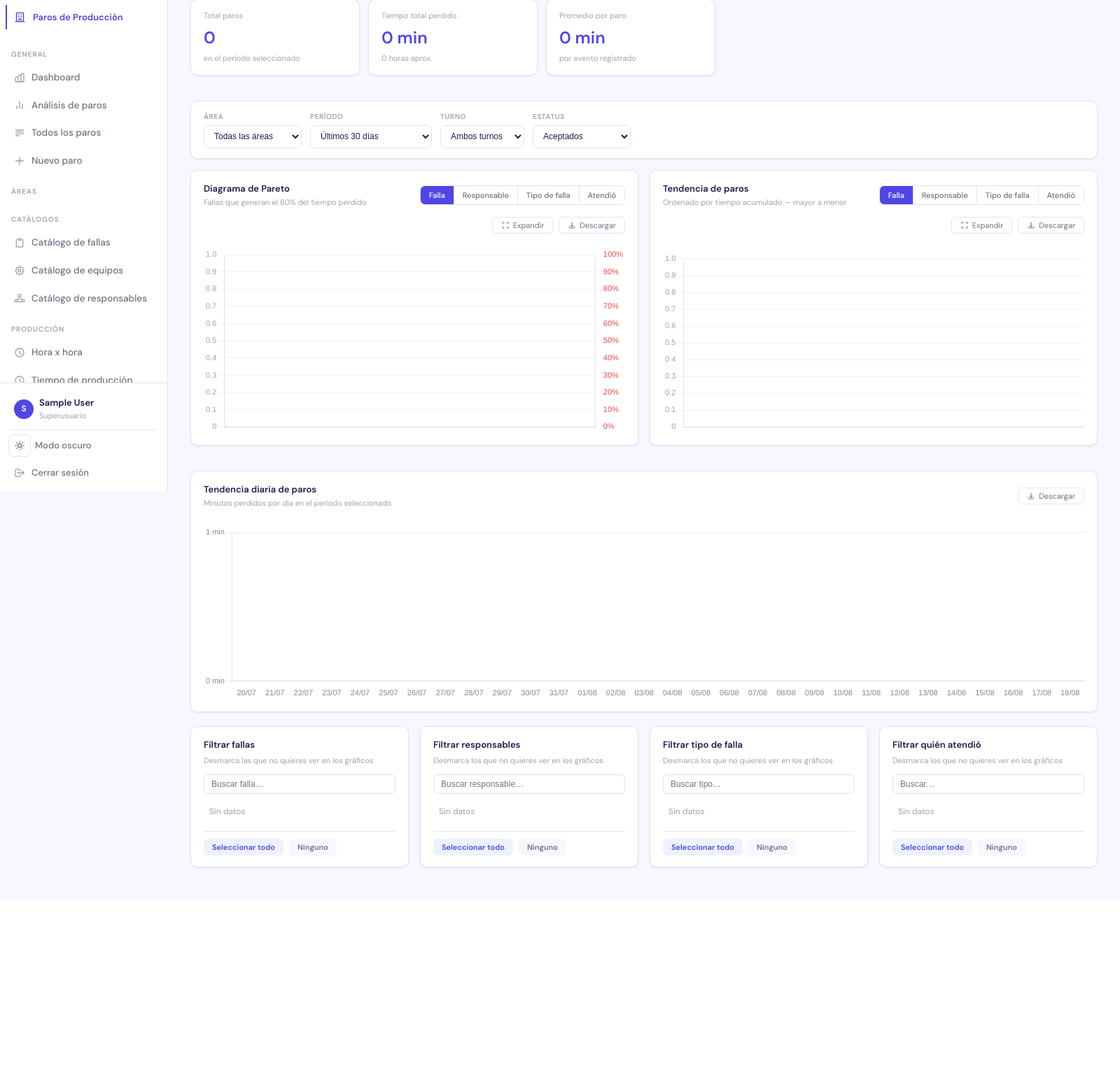
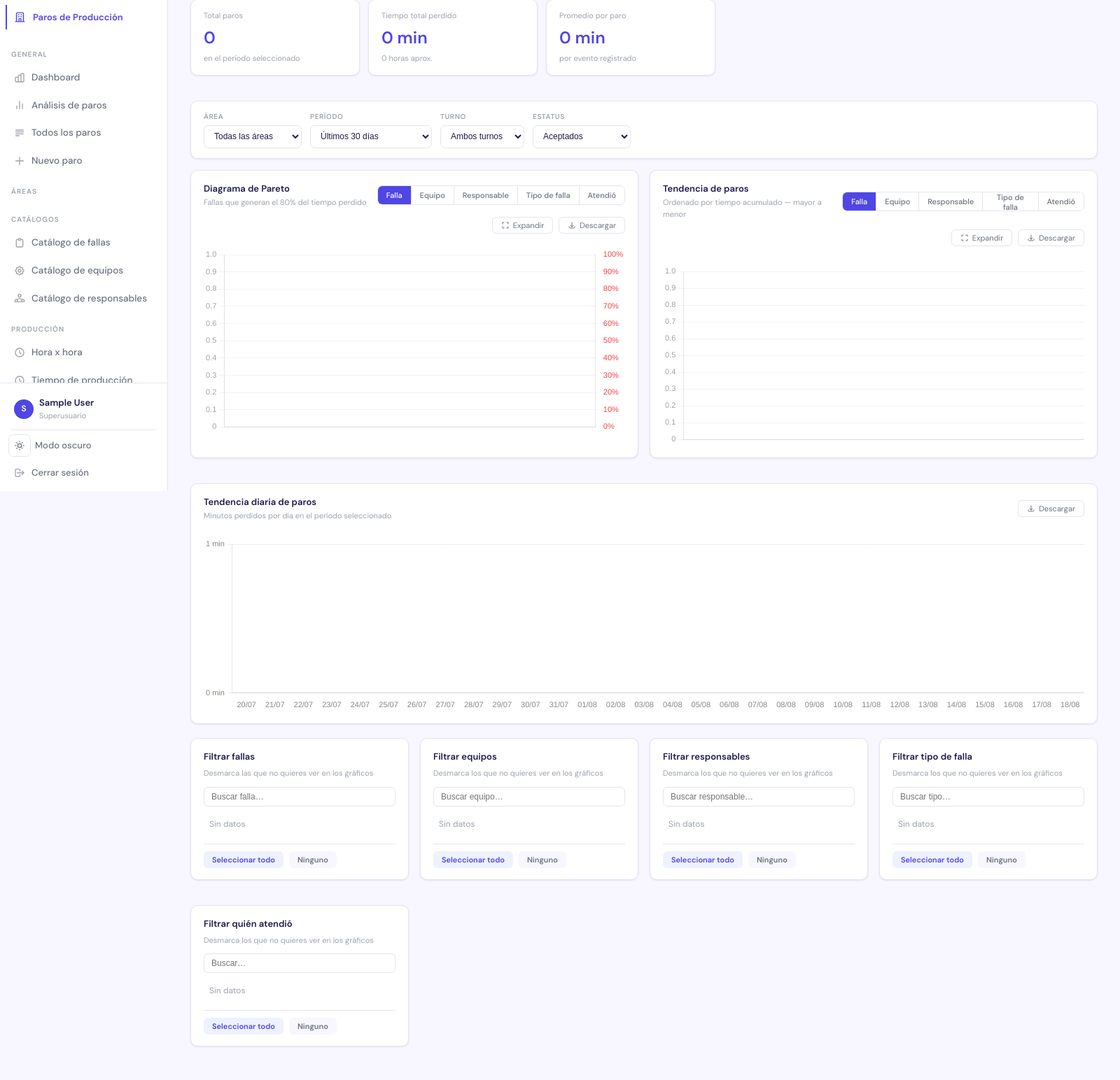
Before and after one commit to Fernando00MPR/Project_paro_-_mto_Docker_Imagen, a Django app: page /analisis/ in a window 1600 px wide. Shown: the part 98-1642 px from the top of the page at 70% size. Before the commit the page ends 1340 px from the top, so only its background shows below. Run offline with Django 5.2, Linux system fonts and the light colour scheme; the visitor is signed in with stand-in values (Sample User, id 1); data that the repository does not hold is empty.

Commit message:
Gestión de Paros de Producción y Mantenimiento

```diff
--- a/paros_app/templates/paros_app/analisis_paros.html
+++ b/paros_app/templates/paros_app/analisis_paros.html
@@ -37,6 +37,7 @@
         {% for r in resp_excluidas %}<input type="hidden" name="excluir_resp" value="{{ r }}">{% endfor %}
         {% for t in tipos_excluidos %}<input type="hidden" name="excluir_tipo" value="{{ t }}">{% endfor %}
         {% for a in atendio_excluidos %}<input type="hidden" name="excluir_atendio" value="{{ a }}">{% endfor %}
+        {% for e in equipos_excluidos %}<input type="hidden" name="excluir_equipo"  value="{{ e }}">{% endfor %}
 
         <div style="display:flex;flex-direction:column;gap:4px;">
             <label style="font-size:10px;font-weight:700;text-transform:uppercase;letter-spacing:.06em;color:var(--text-3);">{% trans "Área" %}</label>
@@ -105,11 +106,13 @@
         <div style="display:flex;justify-content:space-between;align-items:center;margin-bottom:12px;">
             <div>
                 <div style="font-size:13px;font-weight:700;color:var(--text);">{% trans "Diagrama de Pareto" %}</div>
-                <div style="font-size:11px;color:var(--text-3);">{% if modo_pareto == 'falla' %}{% trans "Fallas" %}{% elif modo_pareto == 'responsable' %}{% trans "Responsables" %}{% else %}{% trans "Tipos de falla" %}{% endif %} {% trans "que generan el 80% del tiempo perdido" %}</div>
+                <div style="font-size:11px;color:var(--text-3);">{% if modo_pareto == 'falla' %}{% trans "Fallas" %}{% elif modo_pareto == 'responsable' %}{% trans "Responsables" %}{% elif modo_pareto == 'atendio' %}{% trans "Quién atendió" %}{% elif modo_pareto == 'equipo' %}{% trans "Equipos" %}{% else %}{% trans "Tipos de falla" %}{% endif %} {% trans "que generan el 80% del tiempo perdido" %}</div>
             </div>
             <div style="display:flex;border:1px solid var(--border);border-radius:7px;overflow:hidden;height:28px;">
                 <button type="button" id="bp-falla" onclick="setModoPareto('falla'); prepararExclusiones();"
                         style="padding:0 12px;font-size:11px;font-weight:500;cursor:pointer;border:none;font-family:inherit;background:{% if modo_pareto == 'falla' %}var(--indigo){% else %}var(--white){% endif %};color:{% if modo_pareto == 'falla' %}#fff{% else %}var(--text-2){% endif %};">{% trans "Falla" %}</button>
+                <button type="button" id="bp-equipo" onclick="setModoPareto('equipo'); prepararExclusiones();"
+                        style="padding:0 12px;font-size:11px;font-weight:500;cursor:pointer;border:none;border-left:1px solid var(--border);font-family:inherit;background:{% if modo_pareto == 'equipo' %}var(--indigo){% else %}var(--white){% endif %};color:{% if modo_pareto == 'equipo' %}#fff{% else %}var(--text-2){% endif %};">{% trans "Equipo" %}</button>
                 <button type="button" id="bp-resp" onclick="setModoPareto('responsable'); prepararExclusiones();"
                         style="padding:0 12px;font-size:11px;font-weight:500;cursor:pointer;border:none;border-left:1px solid var(--border);font-family:inherit;background:{% if modo_pareto == 'responsable' %}var(--indigo){% else %}var(--white){% endif %};color:{% if modo_pareto == 'responsable' %}#fff{% else %}var(--text-2){% endif %};">{% trans "Responsable" %}</button>
                 <button type="button" id="bp-tipo" onclick="setModoPareto('tipo_falla'); prepararExclusiones();"
@@ -141,6 +144,8 @@
             <div style="display:flex;border:1px solid var(--border);border-radius:7px;overflow:hidden;height:28px;">
                 <button type="button" id="bb-falla" onclick="setModoBarras('falla'); prepararExclusiones();"
                         style="padding:0 12px;font-size:11px;font-weight:500;cursor:pointer;border:none;font-family:inherit;background:{% if modo_barras == 'falla' %}var(--indigo){% else %}var(--white){% endif %};color:{% if modo_barras == 'falla' %}#fff{% else %}var(--text-2){% endif %};">{% trans "Falla" %}</button>
+                <button type="button" id="bb-equipo" onclick="setModoBarras('equipo'); prepararExclusiones();"
+                        style="padding:0 12px;font-size:11px;font-weight:500;cursor:pointer;border:none;border-left:1px solid var(--border);font-family:inherit;background:{% if modo_barras == 'equipo' %}var(--indigo){% else %}var(--white){% endif %};color:{% if modo_barras == 'equipo' %}#fff{% else %}var(--text-2){% endif %};">{% trans "Equipo" %}</button>
                 <button type="button" id="bb-resp" onclick="setModoBarras('responsable'); prepararExclusiones();"
                         style="padding:0 12px;font-size:11px;font-weight:500;cursor:pointer;border:none;border-left:1px solid var(--border);font-family:inherit;background:{% if modo_barras == 'responsable' %}var(--indigo){% else %}var(--white){% endif %};color:{% if modo_barras == 'responsable' %}#fff{% else %}var(--text-2){% endif %};">{% trans "Responsable" %}</button>
                 <button type="button" id="bb-tipo" onclick="setModoBarras('tipo_falla'); prepararExclusiones();"
@@ -213,6 +218,30 @@
             <div style="display:flex;gap:8px;margin-top:10px;padding-top:10px;border-top:1px solid var(--border);">
                 <button type="button" onclick="toggleTodos('lista-fallas',true); prepararExclusiones();" style="padding:5px 12px;border-radius:6px;font-size:11px;font-weight:600;cursor:pointer;border:none;background:var(--indigo-lt);color:var(--indigo);font-family:inherit;">{% trans "Seleccionar todo" %}</button>
                 <button type="button" onclick="toggleTodos('lista-fallas',false); prepararExclusiones();" style="padding:5px 12px;border-radius:6px;font-size:11px;font-weight:600;cursor:pointer;border:none;background:var(--surface);color:var(--text-2);font-family:inherit;">{% trans "Ninguno" %}</button>
+            </div>
+        </div>
+
+        <div class="card" style="padding:16px 18px;">
+            <div style="font-size:13px;font-weight:700;color:var(--text);margin-bottom:4px;">{% trans "Filtrar equipos" %}</div>
+            <div style="font-size:11px;color:var(--text-3);margin-bottom:10px;">{% trans "Desmarca los que no quieres ver en los gráficos" %}</div>
+            <input type="text" id="buscador-equipos" placeholder="{% trans 'Buscar equipo…' %}"
+                   style="width:100%;border:1px solid var(--border);border-radius:6px;padding:6px 10px;font-size:12px;margin-bottom:8px;background:var(--white);color:var(--text);outline:none;box-sizing:border-box;">
+            <div id="lista-equipos" style="max-height:220px;overflow-y:auto;display:flex;flex-direction:column;gap:2px;">
+                {% for e in lista_equipos %}
+                <label class="equipo-item" style="display:flex;align-items:center;gap:8px;padding:5px 6px;border-radius:5px;cursor:pointer;font-size:12px;color:var(--text);"
+                       onmouseover="this.style.background='var(--indigo-lt)'" onmouseout="this.style.background=''">
+                    <input type="checkbox" class="chk-equipo" data-val="{{ e.equipo }}"
+                           {% if e.equipo not in equipos_excluidos %}checked{% endif %}
+                           onchange="prepararExclusiones()"
+                           style="width:14px;height:14px;accent-color:var(--indigo);flex-shrink:0;">
+                    <span style="flex:1;">{{ e.equipo }}</span>
+                    <span style="font-size:11px;color:var(--text-3);">{{ e.minutos }} min</span>
+                </label>
+                {% empty %}<div style="font-size:12px;color:var(--text-3);padding:8px;">{% trans "Sin datos" %}</div>{% endfor %}
+            </div>
+            <div style="display:flex;gap:8px;margin-top:10px;padding-top:10px;border-top:1px solid var(--border);">
+                <button type="button" onclick="toggleTodos('lista-equipos',true); prepararExclusiones();" style="padding:5px 12px;border-radius:6px;font-size:11px;font-weight:600;cursor:pointer;border:none;background:var(--indigo-lt);color:var(--indigo);font-family:inherit;">{% trans "Seleccionar todo" %}</button>
+                <button type="button" onclick="toggleTodos('lista-equipos',false); prepararExclusiones();" style="padding:5px 12px;border-radius:6px;font-size:11px;font-weight:600;cursor:pointer;border:none;background:var(--surface);color:var(--text-2);font-family:inherit;">{% trans "Ninguno" %}</button>
             </div>
         </div>
 
```
